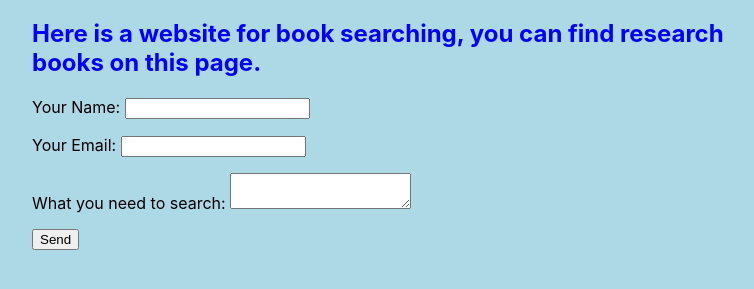
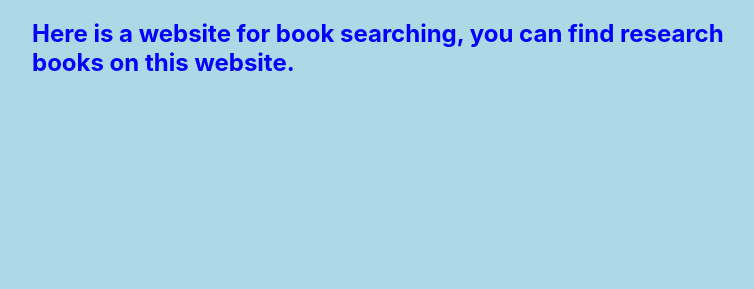
Before and after one commit to Hugo-322/Hugo-Cheang_31_libary, an Eleventy site: page about.html in a window 1280 px wide. Shown: the part 99-388 px from the top of the page, without its empty margins (258-1012 px from the left). Built offline with nearby package versions, Linux system fonts and the light colour scheme; Eleventy itself is replaced by a stand-in of ours; files that its build step writes are made by us from their sources.

Commit message:
Update about.html

```diff
--- a/about.html
+++ b/about.html
@@ -4,28 +4,4 @@ layout: layout.html
 
 <h1>HI</h1>
 <p>
-<h2>Here is a website for book searching, you can find research books on this page.</h2>
-
-<form name="about" method="POST" action="https://formsubmit.co/hugocheang0322@gmail.com" enctype="multipart/form-data">
-  <p>
-    <label>
-      Your Name:
-      <input type="text" name="name" />
-    </label>
-  </p>
-  <p>
-    <label>
-      Your Email:
-      <input type="email" name="email" />
-    </label>
-  </p>
-  <p>
-    <label>
-      What you need to search:
-      <textarea name="message"></textarea>
-    </label>
-  </p>
-    <input type="hidden" name="_next" value="https://demo-20200516.netlify.app/thanks">
-    <input type="submit" value="Send">
-  </p>
-</form>
+<h2>Here is a website for book searching, you can find research books on this website.</h2>
```
